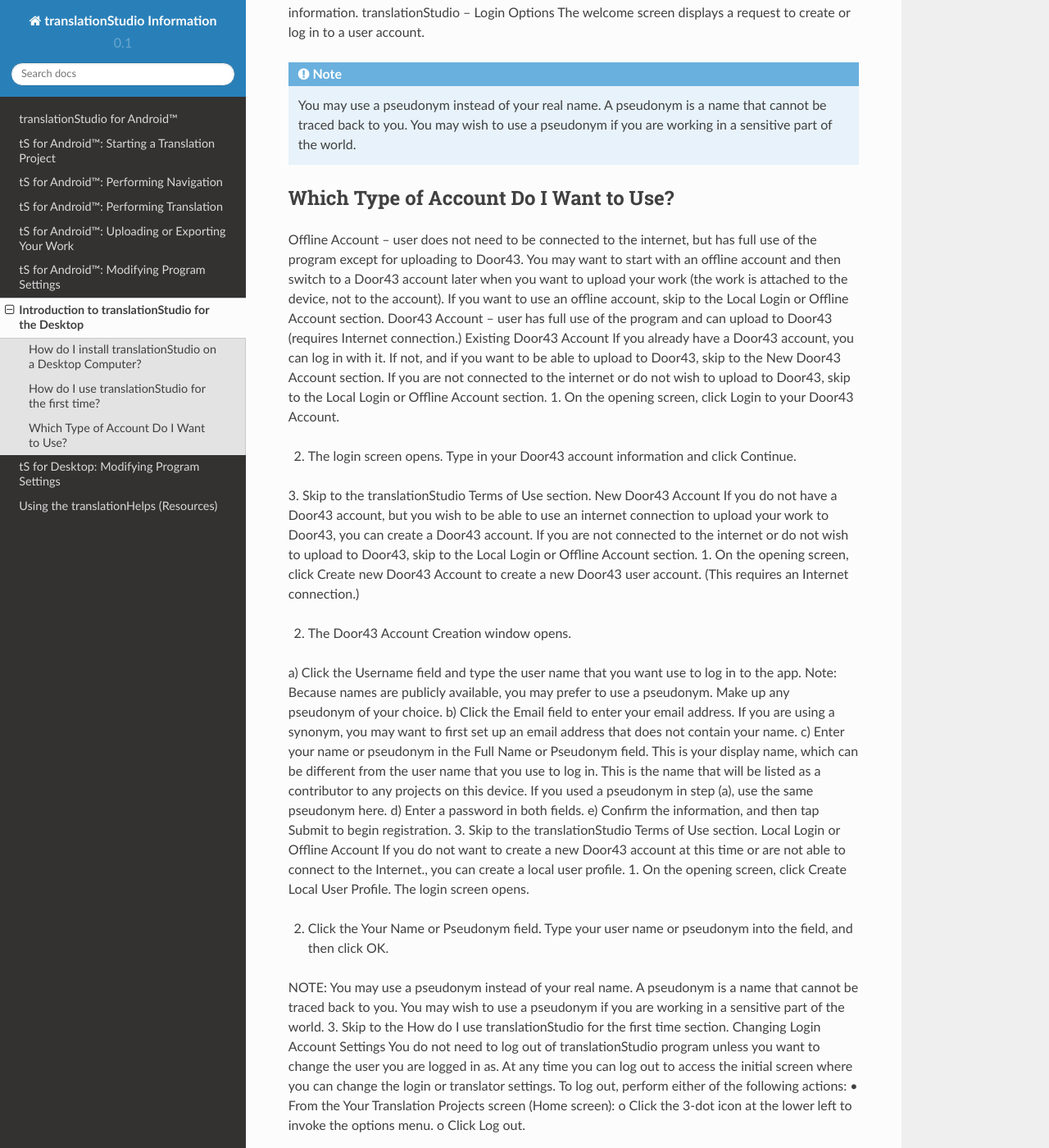
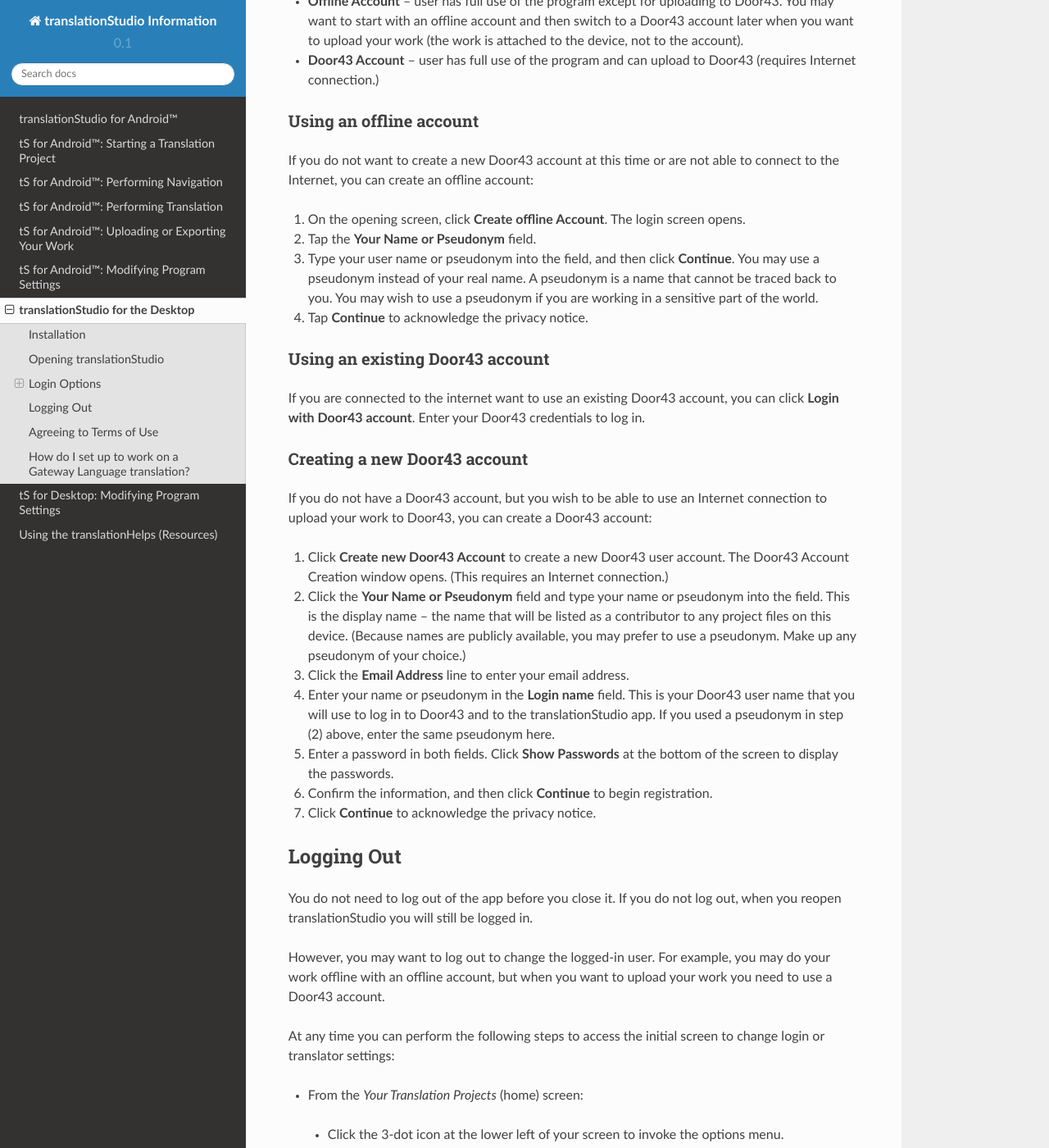
Before and after one commit to unfoldingWord-dev/translationStudio-Info, a Sphinx documentation site: the page built from docs/desktop.rst, in a window 1280 px wide and 1400 px high, scrolled down 1704 px. Shown: the whole window at 82% size. Built offline with Sphinx 7.4.7 and the Read the Docs theme 2.0.0, drawn with Linux system fonts in a browser that asks for light colours; pages that are not in the unit, such as notebooks, are missing from menus; some of the changed text lies outside the part shown.

Commit message:
Update desktop.rst

```diff
--- a/docs/desktop.rst
+++ b/docs/desktop.rst
@@ -1,4 +1,4 @@
-Introduction to translationStudio for the Desktop
+translationStudio for the Desktop
 =================================================
 
 .. image:: ../images/tSforDesktop.gif
@@ -15,15 +15,14 @@ The translationStudio for the Desktop program enables translators to do offline
 
 The program contains the content that needs to be translated as well as translationHelps (See: How to Use the translationHelps in translationStudio). You can share information directly from device to device, and you can upload finished content to Door43 where it can be digitally published.
 
-How do I install translationStudio on a Desktop Computer?
----------------------------------------------------------
+Installation
+-------------
 
-.. note:: This process requires an Internet connection.
-
+This process requires an Internet connection.
 
   1. Go to: https://github.com/unfoldingWord-dev/ts-desktop/releases
 
-  2. Click the appropriate file for your computer:*
+  2. Click the appropriate file for your computer:
 
     * The file with “linux” in the name is for a Linux operating system.
 
@@ -33,19 +32,21 @@ How do I install translationStudio on a Desktop Computer?
 
     * The file with “win_x64” in the name is for a 64-bit Windows operating system.
 
-  3.	Designate where you want to save the file.
+      (To determine if your Windows PC is a 32-bit or a 64-bit operating system, open the Control Panel and click System.)
 
-  4. 	Allow the file to download to the computer.
+  3. Designate where you want to save the file.
+
+  4. Allow the file to download to the computer.
 
   5. Double-click the file name to start the install.
 
-  6.	Click Run or Yes on the Warning message window and any other warning messages.
+  6. Click Run or Yes on the Warning message window and any other warning messages.
 
-  7.	Choose the language that will be used during the installation from the dropdown menu.
+  7. Choose the language that will be used during the installation from the dropdown menu.
 
-  8.	Click Next on the 'Welcome to the translationStudio Setup Wizard' window.
+  8. Click Next on the 'Welcome to the translationStudio Setup Wizard' window.
 
-  9.	Select the I accept the agreement radio button for the software license. Click Next.
+  9. Select the I accept the agreement radio button for the software license. Click Next.
 
   10. Select the choice to 'create a desktop icon' if you wish. Click Next.
 
@@ -55,14 +56,10 @@ How do I install translationStudio on a Desktop Computer?
 
   13. At the *Completing the translationStudio Setup Wizard* window, click Finish to complete the installation.
 
-*  .. note:: To determine if your Windows PC is a 32-bit or a 64-bit operating system, open the Control Panel and click System.
-
-How do I use translationStudio for the first time?
+Opening translationStudio
 ---------------------------------------------------
 
-Complete these steps to use translationStudio for the first time:
-
-1. Open translationStudio
+Complete these steps to open translationStudio:
 
   *	If you chose to create a desktop icon during installation, double-click the desktop icon.
 
@@ -72,83 +69,100 @@ Complete these steps to use translationStudio for the first time:
 
     * Find translationStudio in the list of programs and click to open it.
 
-2.	Create or login to your account. See translationStudio-Android - Login Options for more information.
-translationStudio – Login Options
-The welcome screen displays a request to create or log in to a user account.
+2.	Create or login to your account. See `Login Options`_ for more information.
 
+Login Options
+-------------
 
-.. note:: You may use a pseudonym instead of your real name. A pseudonym is a name that cannot be traced back to you. You may wish to use a pseudonym if you are working in a sensitive part of the world.
+When translationStudio first opens, you are presented with a request to create or log in to an account.
+There are two types of accounts that you can use:
 
-Which Type of Account Do I Want to Use?
----------------------------------------
+* **Offline Account** – user has full use of the program except for uploading to Door43. You may want to start with an offline account and then switch to a Door43 account later when you want to upload your work (the work is attached to the device, not to the account).
 
-Offline Account – user does not need to be connected to the internet, but has full use of the program except for uploading to Door43. You may want to start with an offline account and then switch to a Door43 account later when you want to upload your work (the work is attached to the device, not to the account). If you want to use an offline account, skip to the Local Login or Offline Account section.
-Door43 Account – user has full use of the program and can upload to Door43 (requires Internet connection.)
-Existing Door43 Account
-If you already have a Door43 account, you can log in with it. If not, and if you want to be able to upload to Door43, skip to the New Door43 Account section. If you are not connected to the internet or do not wish to upload to Door43, skip to the Local Login or Offline  Account section.
-1.	On the opening screen, click Login to your Door43 Account.
+* **Door43 Account** – user has full use of the program and can upload to Door43 (requires Internet connection.)
 
+Using an offline account
+^^^^^^^^^^^^^^^^^^^^^^^^
 
+If you do not want to create a new Door43 account at this time or are not able to connect to the Internet, you can create an offline account:
 
-2.	The login screen opens. Type in your Door43 account information and click Continue.
+1.	On the opening screen, click **Create offline Account**. The login screen opens.
 
+2.	Tap the **Your Name or Pseudonym** field.
 
-3.	Skip to the translationStudio Terms of Use section.
-New Door43 Account
-If you do not have a Door43 account, but you wish to be able to use an internet connection to upload your work to Door43, you can create a Door43 account. If you are not connected to the internet or do not wish to upload to Door43, skip to the Local Login or Offline  Account section.
-1.	On the opening screen, click Create new Door43 Account to create a new Door43 user account. (This requires an Internet connection.)
+3.	Type your user name or pseudonym into the field, and then click **Continue**. You may use a pseudonym instead of your real name. A pseudonym is a name that cannot be traced back to you. You may wish to use a pseudonym if you are working in a sensitive part of the world.
 
+4.	Tap **Continue** to acknowledge the privacy notice.
 
-2.	The Door43 Account Creation window opens.
+Using an existing Door43 account
+^^^^^^^^^^^^^^^^^^^^^^^^^^^^^^^^
 
+If you are connected to the internet want to use an existing Door43 account, you can click **Login with Door43 account**. Enter your Door43 credentials to log in.
 
-a)	Click the Username field and type the user name that you want use to log in to the app.
-Note: Because names are publicly available, you may prefer to use a pseudonym. Make up any pseudonym of your choice.
-b)	Click the Email field to enter your email address. If you are using a synonym, you may want to first set up an email address that does not contain your name.
-c)	Enter your name or pseudonym in the Full Name or Pseudonym field. This is your display name, which can be different from the user name that you use to log in. This is the name that will be listed as a contributor to any projects on this device. If you used a pseudonym in step (a), use the same pseudonym here.
-d)	Enter a password in both fields.
-e)	 Confirm the information, and then tap Submit to begin registration.
-3.	Skip to the translationStudio Terms of Use section.
-Local Login or Offline Account
-If you do not want to create a new Door43 account at this time or are not able to connect to the Internet., you can create a local user profile.
-1.	On the opening screen, click Create Local User Profile. The login screen opens.
+Creating a new Door43 account
+^^^^^^^^^^^^^^^^^^^^^^^^^^^^^^
 
+If you do not have a Door43 account, but you wish to be able to use an Internet connection to upload your work to Door43, you can create a Door43 account:
 
+1.	Click **Create new Door43 Account** to create a new Door43 user account. The Door43 Account Creation window opens. (This requires an Internet connection.)
 
-2.	Click the Your Name or Pseudonym field. Type your user name or pseudonym into the field, and then click OK.
+2.	Click the **Your Name or Pseudonym** field and type your name or pseudonym into the field. This is the display name -- the name that will be listed as a contributor to any project files on this device. (Because names are publicly available, you may prefer to use a pseudonym. Make up any pseudonym of your choice.)
 
-NOTE: You may use a pseudonym instead of your real name. A pseudonym is a name that cannot be traced back to you. You may wish to use a pseudonym if you are working in a sensitive part of the world.
-3.	Skip to the How do I use translationStudio for the first time section.
-Changing Login Account Settings
-You do not need to log out of translationStudio program unless you want to change the user you are logged in as. At any time you can log out to access the initial screen where you can change the login or translator settings. To log out, perform either of the following actions:
-•	From the Your Translation Projects screen (Home screen):
-o	Click the 3-dot icon   at the lower left to invoke the options menu.
-o	Click Log out.
+3.	Click the **Email Address** line to enter your email address.
+
+4.	Enter your name or pseudonym in the **Login name** field. This is your Door43 user name that you will use to log in to Door43 and to the translationStudio app. If you used a pseudonym in step (2) above, enter the same pseudonym here.
+
+5.	Enter a password in both fields. Click **Show Passwords** at the bottom of the screen to display the passwords.
+
+6.	Confirm the information, and then click **Continue** to begin registration.
+
+7.	Click **Continue** to acknowledge the privacy notice.
+
+Logging Out
+-----------
+
+You do not need to log out of the app before you close it. If you do not log out, when you reopen translationStudio you will still be logged in.
+
+However, you may want to log out to change the logged-in user. For example, you may do your work offline with an offline account, but when you want to upload your work you need to use a Door43 account.
+
+At any time you can perform the following steps to access the initial screen to change login or translator settings:
+
+*	From the *Your Translation Projects* (home) screen:
+
+  *	Click the 3-dot icon at the lower left of your screen to invoke the options menu.
+
+  *	Click **Log out**.
 
 OR
-•	Click Logout at the top center of the screen next to the user name.
 
+  *	Click **Logout** at the top right of the screen next to the user name.
 
-translationStudio Terms of Use
+Agreeing to Terms of Use
+-------------------------------
+
 After you have logged in for the first time, translationStudio displays the Terms of Use. Read and agree with each of the statements in the Terms of Use by performing the following steps:
+
 1.	Click each statement.
-
 
 2.	Scroll through the text to read the entire statement. Click Close for each statement.
 
-
 3.	When you have read all statements, click I Agree.
 
-Note: At any time you can view the License Agreement, Statement of Faith, Translation Guidelines and the Software Licenses information from the Settings Menu. (See: Settings Window)
-4.	The program opens to the Your Translation Projects screen (which is the home screen). The first time you use the program you have no existing projects, so the home screen displays a welcome message.
+Note: At any time you can view the License Agreement, Statement of Faith, Translation Guidelines and the Software Licenses information from the Settings Menu. (See: `tS for Desktop: Modifying Program Settings <https://github.com/unfoldingWord-dev/translationStudio-Info/blob/master/docs/dSettings.rst>`_)
+
+4.	The program opens to the *Your Translation Projects* screen (which is the home screen). The first time you use the program you have no existing projects, so the home screen displays a welcome message.
+
 How do I set up to work on a Gateway Language translation?
+----------------------------------------------------------
+
 If you are using translationStudio to translate Bible resources (translationNotes , translationQuestions, or translationWords) from English into a Gateway language, there is a setup step that you need to perform prior to starting a project.
+
 You must set translationStudio to use Gateway Language Mode so that the resources are available to be translated. Setting this mode does not affect existing projects, if any. It affects only the options that you see when creating new projects.
+
 To use Gateway Language Mode for new projects, perform the following steps:
+
 1.	Click the three dots at the lower left of the window to open the Options menu and select Settings.
-
 
 2.	Select the checkbox next to Gateway Language Mode to enable it.
 
-
-3.	In the breadcrumbs at the top left, click Home to return to the home screen.
+3.	In the breadcrumbs at the top left of the screen, click Home to return to the home screen.
```
